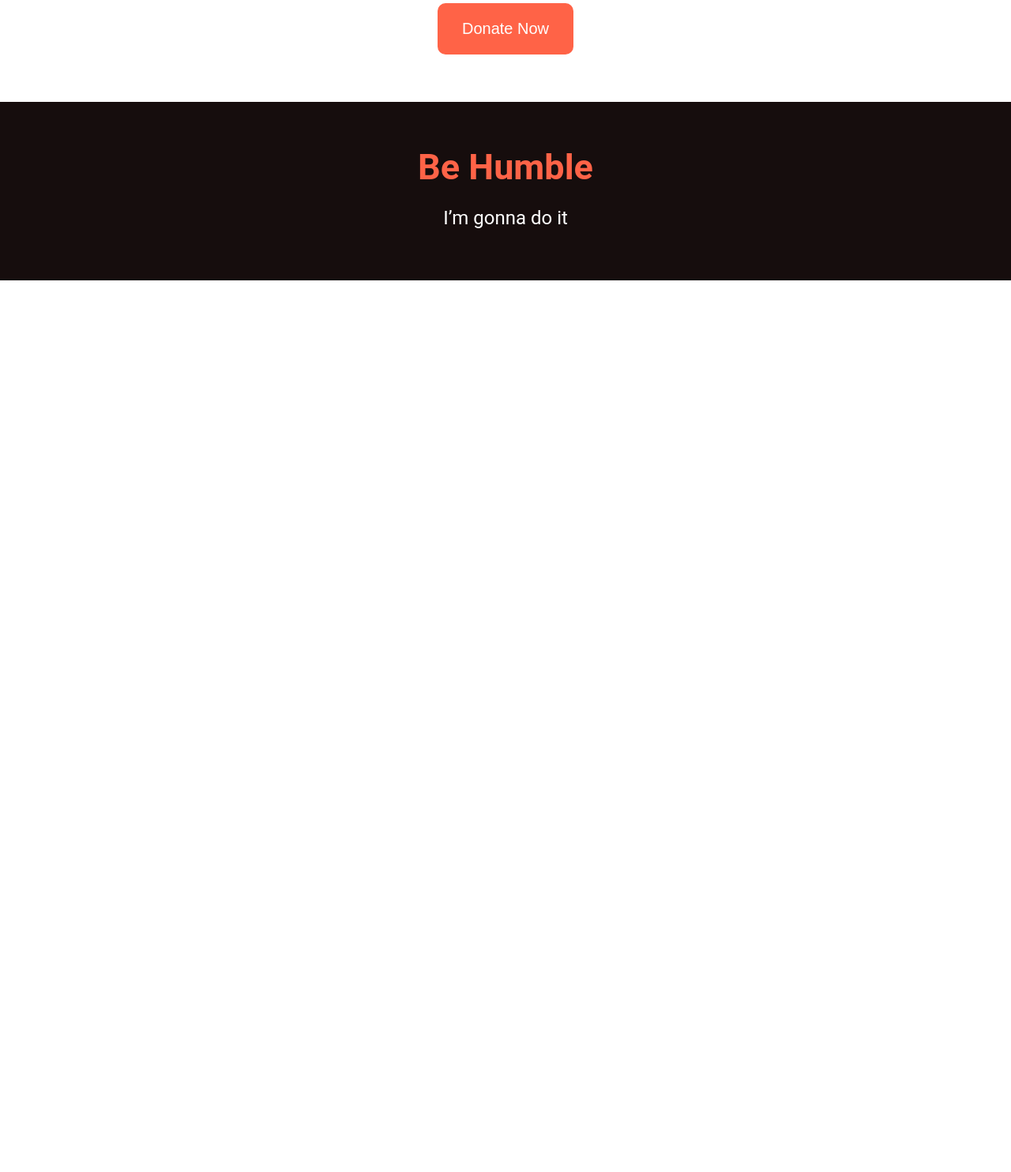
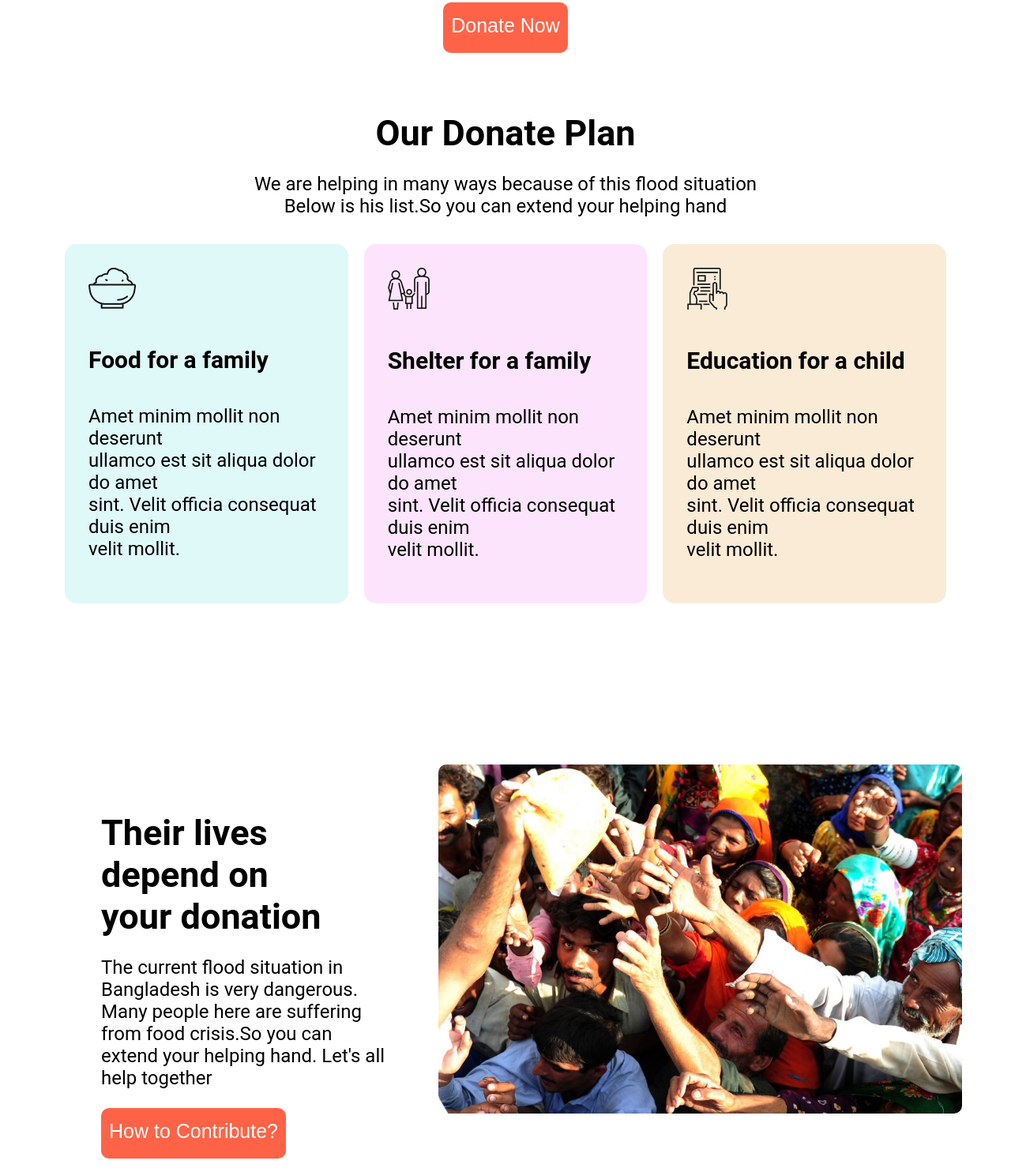
Before and after one commit to MhSolyman/donate-today, a plain HTML site: page index.html in a window 1280 px wide. Shown: the part 1234-2718 px from the top of the page at 79% size. Before the commit the page ends 1589 px from the top, so only its background shows below. Drawn offline with Linux system fonts and the light colour scheme.

Commit message:
all finish

```diff
--- a/index.html
+++ b/index.html
@@ -5,7 +5,7 @@
     <meta charset="UTF-8">
     <meta http-equiv="X-UA-Compatible" content="IE=edge">
     <meta name="viewport" content="width=device-width, initial-scale=1.0">
-    <title>Document</title>
+    <title>Donation</title>
     <link rel="stylesheet" href="style.css">
 </head>
 
@@ -15,10 +15,11 @@
             <h1>
                 Let’s Help Those Who Are <br> More In Need
             </h1>
-            <p>Lorem ipsum dolor sit amet, usu cu esse possit referrentur, at eam falli <br>
-                deterruisset. No duo populo animal noluisse, enim</p>
+            <p>The current flood situation in Bangladesh is very dangerous. <br>
+                Many people here are suffering from food crisis.So you can extend your helping hand</p>
             <button>
-                <p class="button-p-tag">Donate Now</p>
+
+                <a href="#">Donate Now</a>
             </button>
         </div>
 
@@ -29,8 +30,8 @@
             <h5>
                 Donate Today
             </h5>
-            <p>Lorem ipsum dolor sit amet, usu cu esse possit referrentur, at eam falli <br>
-                deterruisset. No duo populo animal noluisse, enim</p>
+            <p>So we are taking help from you because of this flood situation <br>
+                So you can extend your helping hand</p>
 
         </div>
         <div class="tk-list">
@@ -56,12 +57,112 @@
             </div>
 
         </div>
-        <input type="text" placeholder="Other Amount (Taka)">
+        <input class="tk-input" type="text" placeholder="Other Amount (Taka)">
         <br>
-        <button  class="button-a">
-            <p class="button-p-tag">Donate Now</p>
+        <button class="button-a">
+            <a href="#">Donate Now</a>
+
         </button>
 
+
+    </section>
+    <section class="donate-plan">
+        <div class="donate-plan-one">
+            <h5>
+                Our Donate Plan
+            </h5>
+            <p>We are helping in many ways because of this flood situation <br>
+                Below is his list.So you can extend your helping hand</p>
+        </div>
+
+        <div class="donate-plan-eliments">
+            <div id="one">
+                <img src="icons/food.png" alt="">
+                <h4>
+                    Food for a family
+                </h4>
+                <p>
+                    Amet minim mollit non deserunt <br>
+                    ullamco est sit aliqua dolor do amet <br>
+                    sint. Velit officia consequat duis enim <br>
+                    velit mollit.
+                </p>
+            </div>
+            <div id="two">
+                <img src="icons/shelter.png" alt="">
+                <h4>
+                    Shelter for a family
+                </h4>
+                <p>
+                    Amet minim mollit non deserunt <br>
+                    ullamco est sit aliqua dolor do amet <br>
+                    sint. Velit officia consequat duis enim <br>
+                    velit mollit.
+                </p>
+
+            </div>
+            <div id="three">
+                <img src="icons/Frame-1.png" alt="">
+                <h4>
+                    Education for a child
+                </h4>
+                <p>
+                    Amet minim mollit non deserunt <br>
+                    ullamco est sit aliqua dolor do amet <br>
+                    sint. Velit officia consequat duis enim <br>
+                    velit mollit.
+                </p>
+
+            </div>
+
+        </div>
+    </section>
+    <section class="donation">
+        <div class="donation-flex">
+            <div class="donation-flex-one">
+                <h5>
+                    Their lives depend on <br>
+                    your donation
+                </h5>
+                <p>
+                    The current flood situation in Bangladesh is very dangerous. <br>
+                    Many people here are suffering from food crisis.So you can extend your helping hand.
+                    Let's all help together
+                </p>
+                <button>
+                    <a href="#">How to Contribute?</a>
+
+                </button>
+            </div>
+            <div>
+                <img src="img/donation0.jpg" alt="" class="img">
+            </div>
+
+        </div>
+
+
+
+    </section>
+
+    <section class="email">
+        <div class="email-no">
+            <h5>
+                Get My Updates
+            </h5>
+            <p>
+                Email me to get all the information and let me know about the flood situation<br> in your area
+                deterruisset. Let's all help together.
+            </p>
+        </div>
+
+        <div class="email-one">
+            <div class="email-two"><input class="email-input" type="text" placeholder="Email">
+                <button><a href="#">Subscribe</a>
+                </button>
+            </div>
+
+
+        </div>
 
     </section>
 
--- a/style.css
+++ b/style.css
@@ -19,14 +19,14 @@ body {
 }
 
 h1 {
-    text-align: center;
+
     font-size: 72px;
     margin-bottom: 10px;
 }
 
 
 p {
-    text-align: center;
+
     font-size: 24px;
 }
 
@@ -35,6 +35,7 @@ button {
     background-color: tomato;
     border-radius: 10px;
     border: 0;
+    padding: 15px 10px 20px 10px;
 
 }
 
@@ -86,7 +87,7 @@ h5 {
     background-color: aliceblue;
 }
 
-input {
+.tk-input {
     margin-top: 50px;
     height: 100%;
     width: 100%;
@@ -100,17 +101,101 @@ input {
     text-align: center;
     margin-bottom: 15px;
 }
-.button-a{
+
+a {
     margin-bottom: 60px;
+    font-size: 25px;
+    text-decoration: none;
+    color: white;
+}
+
+.donate-plan-one {
+    text-align: center;
+}
+
+.donate-plan-eliments {
+    display: flex;
+    justify-content: center;
+    margin: 0 72px 0 72px;
+
+}
+
+.donate-plan-eliments div {
+    font-size: 30px;
+
+    padding-top: 20px;
+    padding: 30px;
+    margin: 10px;
+    border-radius: 15px;
+}
+
+#one {
+    background-color: rgb(223, 248, 248);
+}
+
+#two {
+    background-color: rgb(252, 229, 252);
+}
+
+#three {
+    background-color: antiquewhite;
+}
+
+.donation {
+    margin: 10%;
+}
+
+.donation-flex {
+    display: flex;
+}
+
+.donation-flex-one {
+    margin-top: 5%;
+    width: 50%;
+
+}
+
+.img {
+    width: 100%;
+    border-radius: 10px;
+    margin: 10%;
+}
+
+.email-one {
+    background-color: antiquewhite;
+    text-align: center;
+    margin: 0 25%;
+    padding: 63px;
+    margin-top: 50px;
+    margin-bottom: 100px;
+}
+
+.email-no {
+
+    text-align: center;
+}
+
+
+.email-input {
+
+    padding: 22px 106px;
+    padding-top: 27px;
+    padding-left: 10px;
+    border-radius: 15px;
+    border: none;
+    background-color: aliceblue;
+
+
 }
 
 footer {
     text-align: center;
-    background-color: rgb(22, 13, 13);
+    background-color: rgb(2, 6, 36);
 
     padding-top: 6px;
     padding-bottom: 41px;
 }
+
 
 .footer-h5 {
     color: tomato;
@@ -120,4 +205,6 @@ footer {
 
 .footer-p {
     color: white;
+    font-size: 32px;
+
 }
```
Also changed, not shown: icons/Frame-1.png (added), icons/food.png (added), icons/shelter.png (added).
